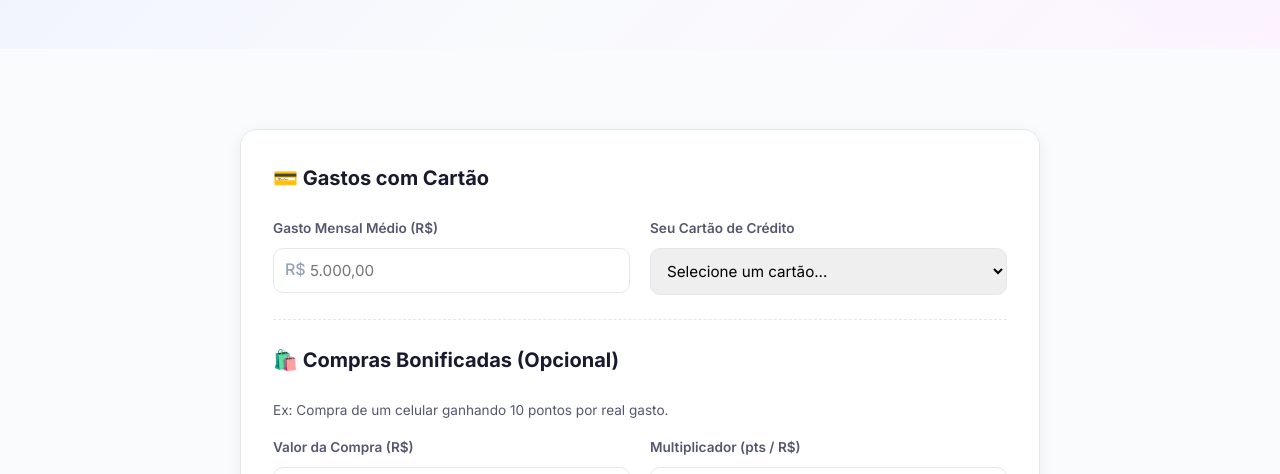
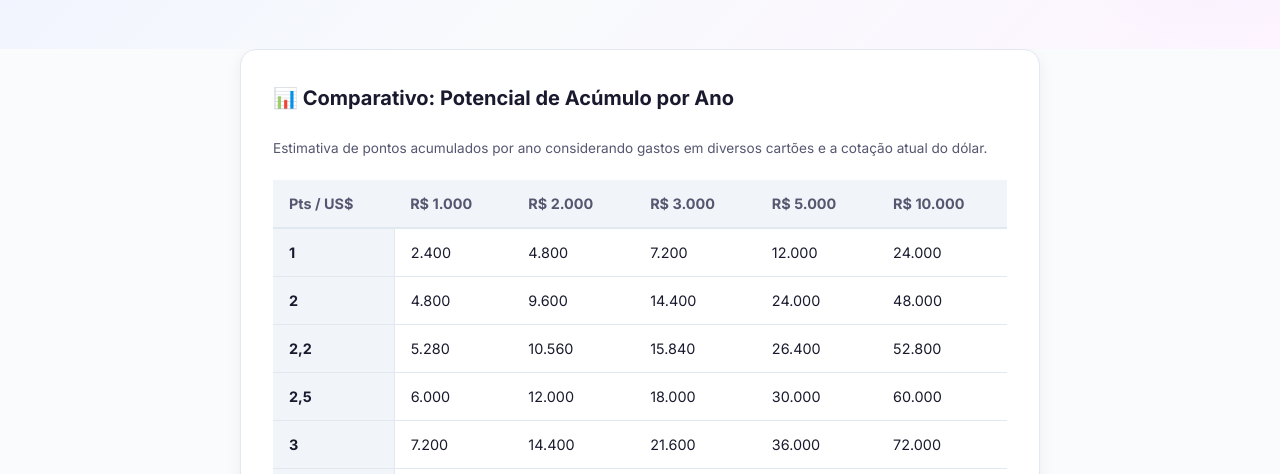
Before and after one commit to digobranco/FaaalaPessoal, a website built with Vite: page simulador-pontos/index.html in a window 1280 px wide. Shown: the part 307-781 px from the top of the page. Built offline with nearby package versions, Linux system fonts and the light colour scheme; no server answers.

Commit message:
feet: comparativo potencial

```diff
--- a/simulador-pontos/app.js
+++ b/simulador-pontos/app.js
@@ -10,12 +10,16 @@ const elements = {
     bonusAmount: document.getElementById('bonusAmount'),
     bonusMultiplier: document.getElementById('bonusMultiplier'),
     transferBonus: document.getElementById('transferBonus'),
+    customTransferGroup: document.getElementById('customTransferGroup'),
+    customTransferBonus: document.getElementById('customTransferBonus'),
+    comparerTableBody: document.getElementById('comparerTableBody'),
     resultsSection: document.getElementById('resultsSection'),
     totalPointsResult: document.getElementById('totalPointsResult'),
     currentDollarDisplay: document.getElementById('currentDollarDisplay'),
     cardPointsYear: document.getElementById('cardPointsYear'),
     bonusPointsTotal: document.getElementById('bonusPointsTotal'),
     bonusAppliedDisplay: document.getElementById('bonusAppliedDisplay'),
+    transferBonusGain: document.getElementById('transferBonusGain'),
     finalTotalPoints: document.getElementById('finalTotalPoints'),
 };
 
@@ -25,6 +29,7 @@ let usdRate = 5.00; // Fallback
 document.addEventListener('DOMContentLoaded', async () => {
     populateCards();
     await fetchUSDRate();
+    populateComparerTable();
     setupEventListeners();
 });
 
@@ -50,6 +55,32 @@ function populateCards() {
     });
 }
 
+function populateComparerTable() {
+    const spends = [1000, 2000, 3000, 5000, 10000];
+    const rates = [1, 2, 2.2, 2.5, 3, 5];
+
+    elements.comparerTableBody.innerHTML = '';
+
+    rates.forEach(rate => {
+        const row = document.createElement('tr');
+
+        // Rate column
+        const rateCell = document.createElement('td');
+        rateCell.innerHTML = `<strong>${rate.toLocaleString('pt-BR')}</strong>`;
+        row.appendChild(rateCell);
+
+        // Spend columns
+        spends.forEach(spend => {
+            const cell = document.createElement('td');
+            const monthlyPoints = (spend / usdRate) * rate * 12;
+            cell.textContent = Math.round(monthlyPoints).toLocaleString('pt-BR');
+            row.appendChild(cell);
+        });
+
+        elements.comparerTableBody.appendChild(row);
+    });
+}
+
 function setupEventListeners() {
     elements.cardSelect.addEventListener('change', (e) => {
         const card = CARDS.find(c => c.id === e.target.value);
@@ -68,6 +99,14 @@ function setupEventListeners() {
         }
     });
 
+    elements.transferBonus.addEventListener('change', (e) => {
+        if (e.target.value === 'custom') {
+            elements.customTransferGroup.classList.remove('sim-hidden');
+        } else {
+            elements.customTransferGroup.classList.add('sim-hidden');
+        }
+    });
+
     elements.form.addEventListener('submit', (e) => {
         e.preventDefault();
         calculate();
@@ -80,7 +119,13 @@ function calculate() {
     const spend = parseFloat(elements.monthlySpend.value) || 0;
     const bonusVal = parseFloat(elements.bonusAmount.value) || 0;
     const bonusMult = parseFloat(elements.bonusMultiplier.value) || 0;
-    const transferPct = parseFloat(elements.transferBonus.value) / 100;
+
+    let transferPct = 0;
+    if (elements.transferBonus.value === 'custom') {
+        transferPct = (parseFloat(elements.customTransferBonus.value) || 0) / 100;
+    } else {
+        transferPct = (parseFloat(elements.transferBonus.value) || 0) / 100;
+    }
 
     if (!card) return;
 
@@ -101,13 +146,16 @@ function calculate() {
     const totalBonusPoints = bonusVal * bonusMult;
 
     // Apply transfer bonus
-    const finalTotal = (annualCardPoints + totalBonusPoints) * (1 + transferPct);
+    const subtotal = annualCardPoints + totalBonusPoints;
+    const bonusGained = subtotal * transferPct;
+    const finalTotal = subtotal + bonusGained;
 
     // Update UI
     elements.totalPointsResult.textContent = Math.round(finalTotal).toLocaleString('pt-BR');
     elements.cardPointsYear.textContent = Math.round(annualCardPoints).toLocaleString('pt-BR') + ' pts';
     elements.bonusPointsTotal.textContent = Math.round(totalBonusPoints).toLocaleString('pt-BR') + ' pts';
-    elements.bonusAppliedDisplay.textContent = (transferPct * 100) + '%';
+    elements.bonusAppliedDisplay.textContent = (transferPct * 100).toFixed(0) + '%';
+    elements.transferBonusGain.textContent = '+' + Math.round(bonusGained).toLocaleString('pt-BR') + ' pts';
     elements.finalTotalPoints.textContent = Math.round(finalTotal).toLocaleString('pt-BR') + ' pts/milhas';
 
     elements.resultsSection.classList.remove('sim-hidden');
--- a/simulador-pontos/cards.js
+++ b/simulador-pontos/cards.js
@@ -65,7 +65,7 @@ export const CARDS = [
     {
         id: 'inter-prime-mastercard-black',
         name: 'Inter Prime Mastercard Black',
-        pointsPerUnit: 2.5,
+        pointsPerUnit: 0.4,
         currency: 'BRL',
         type: 'points',
         category: 'Premium',
--- a/simulador-pontos/index.html
+++ b/simulador-pontos/index.html
@@ -29,8 +29,32 @@
             </div>
         </section>
 
-        <section class="section">
+        <section class="section" style="padding-top: 0;">
             <div class="sim-container">
+                <div class="sim-card comparer-card">
+                    <h2 class="sim-section-title">📊 Comparativo: Potencial de Acúmulo por Ano</h2>
+                    <p style="font-size: 0.85rem; color: var(--text-secondary); margin-bottom: 20px;">
+                        Estimativa de pontos acumulados por ano considerando gastos em diversos cartões e a cotação
+                        atual do dólar.
+                    </p>
+                    <div class="table-responsive">
+                        <table class="comparer-table">
+                            <thead>
+                                <tr>
+                                    <th>Pts / US$</th>
+                                    <th>R$ 1.000</th>
+                                    <th>R$ 2.000</th>
+                                    <th>R$ 3.000</th>
+                                    <th>R$ 5.000</th>
+                                    <th>R$ 10.000</th>
+                                </tr>
+                            </thead>
+                            <tbody id="comparerTableBody">
+                                <!-- Populated via JS -->
+                            </tbody>
+                        </table>
+                    </div>
+                </div>
                 <div class="sim-card">
                     <h2 class="sim-section-title">💳 Gastos com Cartão</h2>
                     <form id="pointsForm">
@@ -97,7 +121,17 @@
                                     <option value="110">110%</option>
                                     <option value="120">120%</option>
                                     <option value="150">150%</option>
+                                    <option value="custom">Personalizado...</option>
                                 </select>
+                            </div>
+                            <!-- Custom Transfer Bonus Field (hidden by default) -->
+                            <div class="sim-form-group sim-hidden" id="customTransferGroup" style="margin-top: 12px;">
+                                <label for="customTransferBonus">Bônus Personalizado (%)</label>
+                                <div class="sim-input-wrapper">
+                                    <input type="number" id="customTransferBonus" placeholder="105" min="0">
+                                    <span class="sim-input-suffix"
+                                        style="margin-left: 8px; color: var(--text-secondary);">%</span>
+                                </div>
                             </div>
                         </div>
 
@@ -137,6 +171,10 @@
                             <span>Bônus de Transferência aplicado:</span>
                             <span id="bonusAppliedDisplay">--</span>
                         </div>
+                        <div class="strategy-row" id="transferBonusGainRow">
+                            <span>Pontos Ganhos no Bônus:</span>
+                            <span id="transferBonusGain">--</span>
+                        </div>
                         <div class="strategy-total">
                             <span>Total Final Estimado:</span>
                             <span id="finalTotalPoints">--</span>
--- a/simulador-pontos/style.css
+++ b/simulador-pontos/style.css
@@ -153,3 +153,60 @@
         grid-template-columns: 1fr;
     }
 }
+
+/* Comparative Table Styles */
+.comparer-card {
+    padding-bottom: 24px;
+    margin-bottom: 16px;
+}
+
+.table-responsive {
+    overflow-x: auto;
+    margin: 0 -32px;
+    padding: 0 32px;
+}
+
+.comparer-table {
+    width: 100%;
+    border-collapse: collapse;
+    font-size: 0.9rem;
+    text-align: left;
+}
+
+.comparer-table th {
+    background: var(--bg-light);
+    color: var(--text-secondary);
+    font-weight: 700;
+    padding: 12px 16px;
+    border-bottom: 2px solid var(--border);
+    white-space: nowrap;
+}
+
+.comparer-table td {
+    padding: 12px 16px;
+    border-bottom: 1px solid var(--border);
+    color: var(--text-main);
+}
+
+.comparer-table tr:hover {
+    background-color: var(--primary-bg);
+}
+
+.comparer-table tr td:first-child {
+    background-color: var(--bg-light);
+    border-right: 1px solid var(--border);
+    position: sticky;
+    left: 0;
+    z-index: 1;
+}
+
+.comparer-table tr th:first-child {
+    position: sticky;
+    left: 0;
+    z-index: 2;
+}
+
+.sim-input-suffix {
+    font-weight: 600;
+    font-size: 0.95rem;
+}
```
